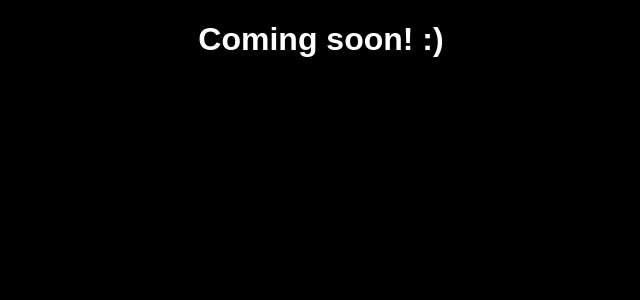
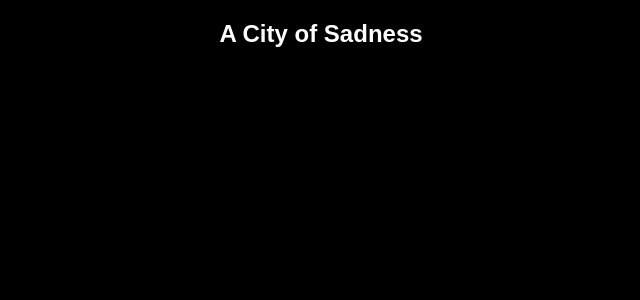
Before and after one commit to albertpai/Kodflix, a React (Create React App) app: page /a-city-of-sadness in a window 1280 px wide. Shown: the top 300 px of the page, without its empty margins (319-959 px from the left). Built offline with nearby package versions, Linux system fonts and the light colour scheme.

Commit message:
Show the TV show title on the details page #14

```diff
--- a/src/Details/Details.css
+++ b/src/Details/Details.css
@@ -1,3 +1,3 @@
-h1 {
+h1, h2 {
     color: white;
 }
--- a/src/Details/Details.js
+++ b/src/Details/Details.js
@@ -1,31 +1,24 @@
 import React from 'react';
-import './Details.css'
+import './Details.css';
+import galleryGet from '../Gallery/gallery-get.js';
+
+export default class Details extends React.Component {
+
+    render() {
+        let selectedShow = galleryGet.find ((galleryGet) => {
+            return galleryGet.id === this.props.match.params.id
+        });
+
+        let showTitle = selectedShow.title;
+
+        return (
+            <div>
+                <h2>
+                    {showTitle}
+                </h2>
+            </div>
+        )
 
 
-export default class Details extends React.Component {
-    constructor(props) {
-        super(props);
-        this.state = {
-            message: "Hello, this will be the details page for each Movie & TV show :)"
-        }
-    }
-
-    componentDidMount() {
-        this.changeMessage();
-    }
-
-    changeMessage() {
-        setTimeout(() => {this.setState({message: "Coming soon! :)"})}
-        , 3000)
-    }
-
-    render() {
-        return (
-            <div>
-                <h1>
-                    {this.state.message}
-                </h1>
-            </div>
-        )
     }
 };
--- a/src/Gallery/Gallery.js
+++ b/src/Gallery/Gallery.js
@@ -9,7 +9,8 @@ export default class Gallery extends React.Component {
         return (
             <div>
                 <div className="gallery-container">
-                    {galleryGet.map((show) => <Poster title={show.title} src={show.src} alt={show.alt} id={show.id} />)}
+                    {galleryGet.map((show, index) =>
+                    <Poster title={show.title} src={show.src} alt={show.alt} id={show.id} key={index} />)}
                 </div>
             </div>
         )
--- a/src/Gallery/gallery-get.js
+++ b/src/Gallery/gallery-get.js
@@ -9,39 +9,33 @@ const galleryGet = [
     {
         id: "a-city-of-sadness",
         title: "A City of Sadness",
-        poster: Sadness,
         src: Sadness,
         alt: Sadness,
     }, {
         id: "games-of-thrones",
         title: "Games of Thrones",
-        poster: Games,
         src: Games,
         alt: Games,
     }, {
         id: "house-of-cards",
         title: "House of Card",
-        poster: House,
         src: House,
         alt: House,
     }, {
         id: "robin-hood",
         title: "Robin Hood",
-        poster: Robin,
         src: Robin,
         alt: Robin,
     }, {
         id: "sherlock",
         title: "Sherlock",
-        poster: Sherlock,
         src: Sherlock,
         alt: Sherlock,
     }, {
         id: "breaking-bad",
         title: "Breaking Bad",
-        poster: Breaking,
         src: Breaking,
         alt: Breaking,
     }]
 
-    export default galleryGet;
+export default galleryGet;
```
